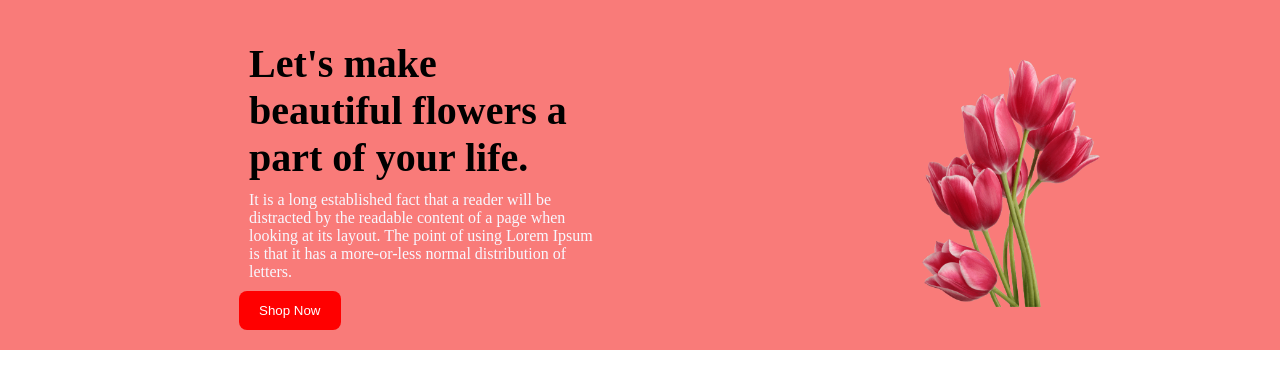
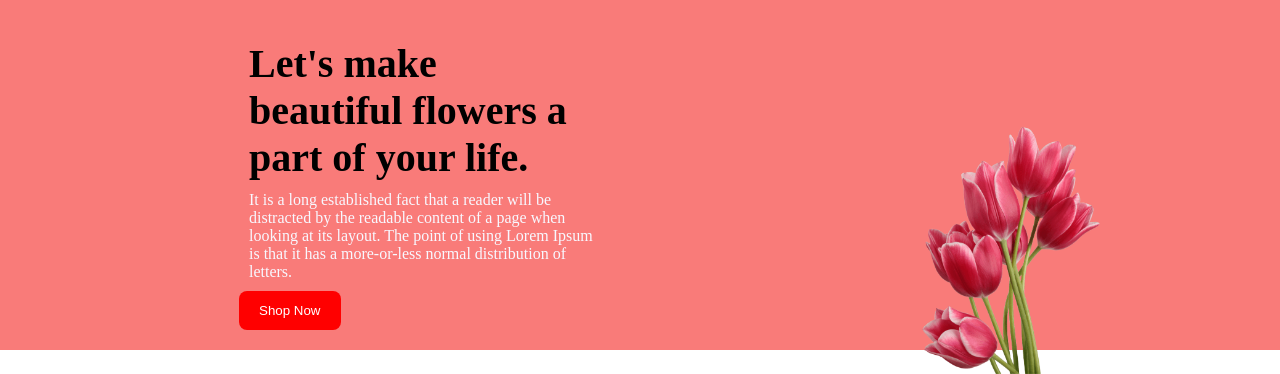
Before and after one commit to yasinshikder/projectone, a plain HTML site: page index.html in a window 1280 px wide. Shown: the top 374 px of the page. Drawn offline with Linux system fonts and the light colour scheme.

Commit message:
Update main.css

```diff
--- a/main.css
+++ b/main.css
@@ -6,7 +6,6 @@
     margin-left: 30px;
     background-color:rgb(249, 123, 121);
     display:flex;
-    /* justify-content: space-around; */
   align-items:center;
   width: 100%;
   margin:auto;
@@ -23,6 +22,8 @@
     padding-right: 60px;
     padding-bottom: 15px;
     padding-top: 15px;
+     margin-bottom: -134px;
+
 }
 .heading-one{
     padding-top: 40px;
```
